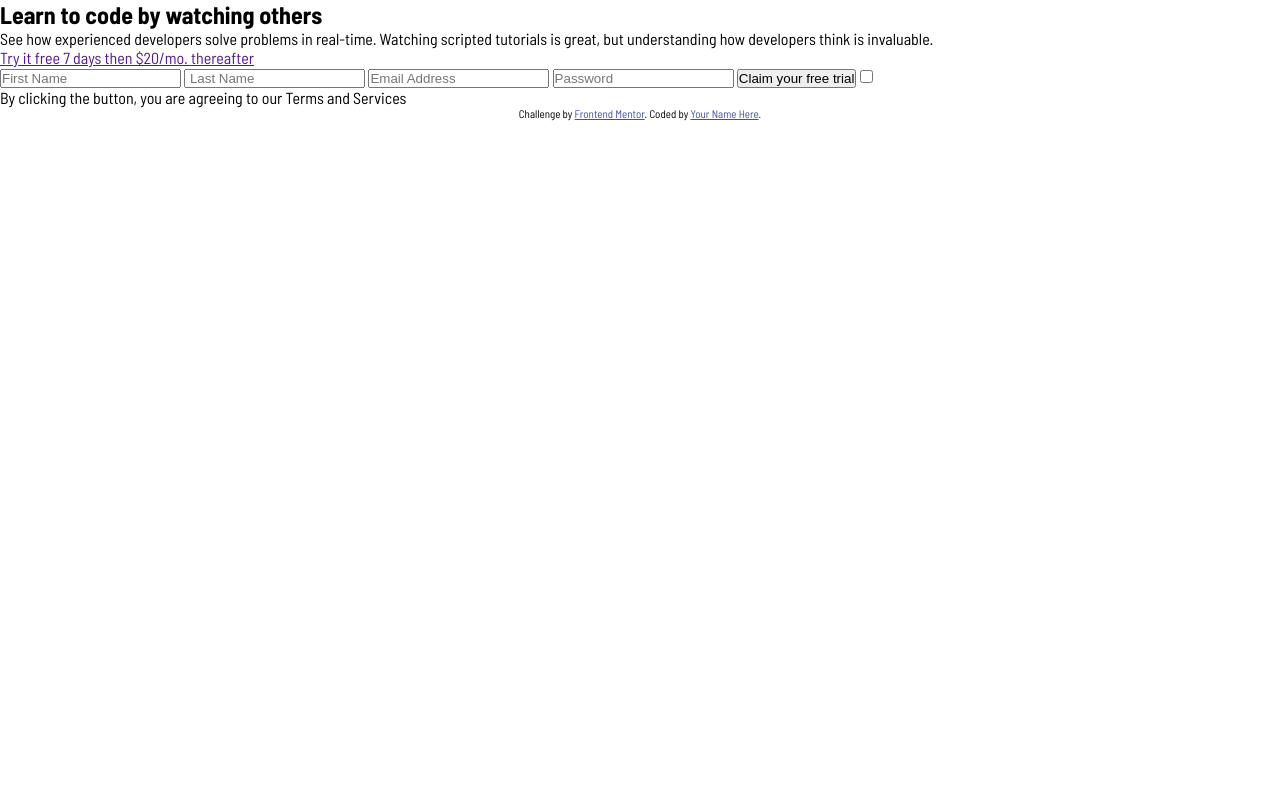
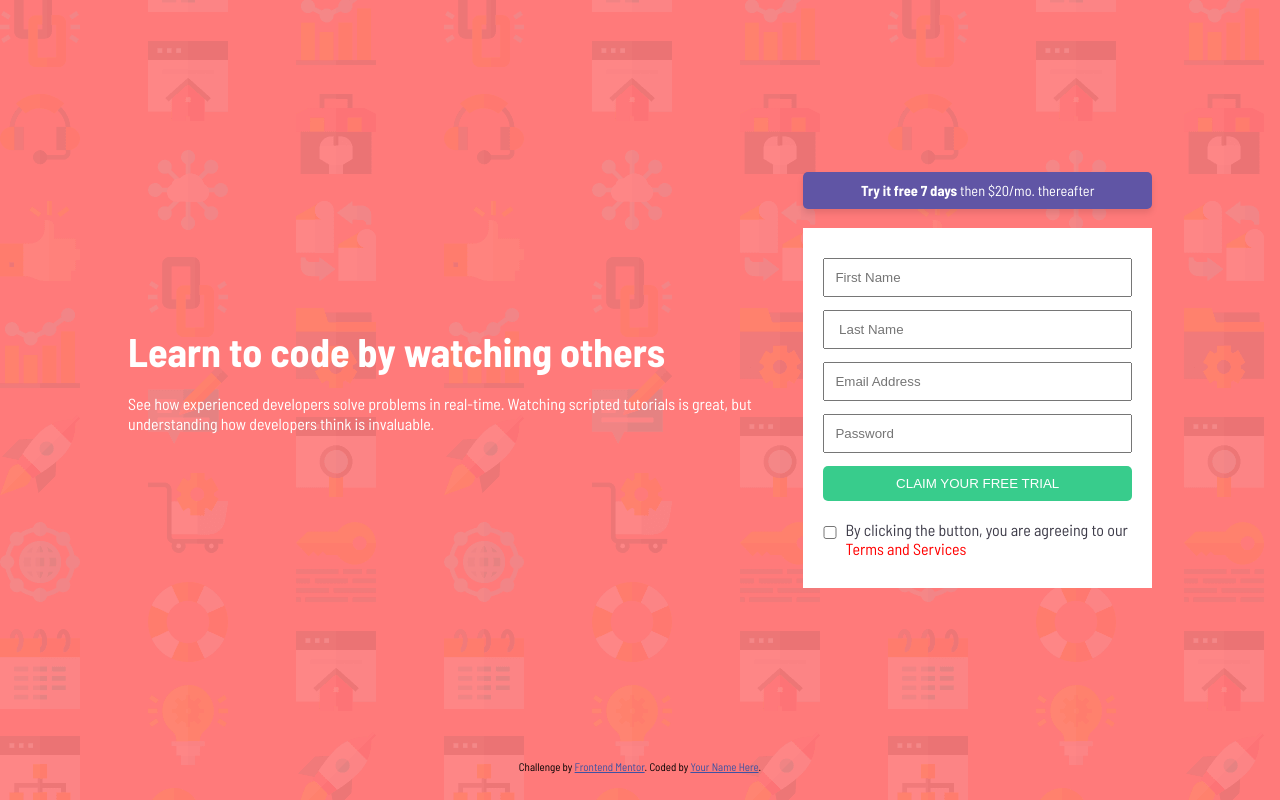
Before and after one commit to CKMolinga/Frontend-Mentor-Challenges, a plain HTML site: page intro-component-with-signup-form-master/index.html in a window 1280 px wide. Drawn offline with Linux system fonts and the light colour scheme.

Commit message:
Added styles

```diff
--- a/intro-component-with-signup-form-master/index.html
+++ b/intro-component-with-signup-form-master/index.html
@@ -43,7 +43,9 @@
         </p>
       </div>
       <div class="right-container form-section">
-        <a href=""><span>Try it free 7 days</span> then $20/mo. thereafter </a>
+        <div class="trial">
+          <span>Try it free 7 days</span> then $20/mo. thereafter
+        </div>
         <form action="">
           <input
             type="text"
@@ -56,24 +58,30 @@
             name="last-name"
             id="last-name"
             placeholder=" Last Name"
+            required
           />
           <input
             type="email"
             name="email"
             id="email"
             placeholder="Email Address"
+            required
           />
           <input
             type="password"
             name="password"
             id="password"
             placeholder="Password"
+            required
           />
-          <input type="submit" value="Claim your free trial" />
-          <input type="checkbox" name="terms" id="terms" />
-          <p>
-            By clicking the button, you are agreeing to our Terms and Services
-          </p>
+          <button type="submit">Claim your free trial</button>
+          <label for="conditions" class="conditions-box">
+            <input type="checkbox" name="terms" id="terms" required />
+            <p>
+              By clicking the button, you are agreeing to our
+              <span class="terms-conditions">Terms and Services</span>
+            </p>
+          </label>
         </form>
       </div>
     </section>
--- a/intro-component-with-signup-form-master/styles/styles.css
+++ b/intro-component-with-signup-form-master/styles/styles.css
@@ -7,4 +7,129 @@
 
 body {
   font-family: 'Barlow Semi Condensed', sans-serif;
+  background-image: url('/images/bg-intro-desktop.png');
+  background-color: hsl(0, 100%, 74%);
 }
+
+.flex-container {
+  display: flex;
+  justify-content: center;
+  align-items: center;
+  gap: 2.5rem;
+  height: 95vh;
+  width: 80%;
+  max-width: 100%;
+  margin: 0 auto;
+}
+
+.intro-section {
+  color: #fff;
+}
+
+h1 {
+  font-size: 2.5rem;
+  margin-bottom: 1.2rem;
+}
+
+.intro-section p {
+  line-height: 1.2;
+}
+
+.form-section {
+  width: 50%;
+}
+
+.trial {
+  background: hsl(248, 32%, 49%);
+  color: #fff;
+  padding: 10px;
+  border-radius: 5px;
+  -webkit-border-radius: 5px;
+  -moz-border-radius: 5px;
+  -ms-border-radius: 5px;
+  -o-border-radius: 5px;
+  /* width: 100%; */
+  text-align: center;
+  margin-bottom: 1.2rem;
+  cursor: pointer;
+  font-size: 0.9rem;
+  box-shadow: 0px 4px 6px rgba(0, 0, 0, 0.1);
+}
+
+.trial span {
+  font-weight: bold;
+}
+
+form {
+  background: #fff;
+  padding: 30px 20px;
+}
+
+input {
+  display: block;
+  width: 100%;
+  margin-bottom: 0.8rem;
+  padding: 10px;
+}
+
+button {
+  background: hsl(154, 59%, 51%);
+  color: #fff;
+  text-transform: uppercase;
+  border: none;
+  width: 100%;
+  padding: 10px;
+  border-radius: 5px;
+  -webkit-border-radius: 5px;
+  -moz-border-radius: 5px;
+  -ms-border-radius: 5px;
+  -o-border-radius: 5px;
+  margin-bottom: 1.2rem;
+  font-weight: 500;
+}
+
+form p {
+  color: hsl(249, 10%, 26%);
+}
+
+span.terms-conditions {
+  color: red;
+}
+
+label.conditions-box {
+  display: flex;
+  align-items: center;
+  gap: 0.5rem;
+}
+
+/* Checkbox style */
+input[type='checkbox'] {
+  width: 20px;
+}
+
+@media (max-width: 820px) {
+  .flex-container {
+    flex-direction: column;
+    gap: 2rem;
+  }
+
+  .form-section {
+    width: 100%;
+  }
+}
+
+/* Tablet Styles */
+@media (max-width: 768px) {
+  body {
+    background-image: url('/images/bg-intro-mobile.png');
+  }
+
+  .flex-container {
+    flex-direction: column;
+    gap: 1.5rem;
+  }
+
+  .form-section {
+    width: 100%;
+  }
+}
```
